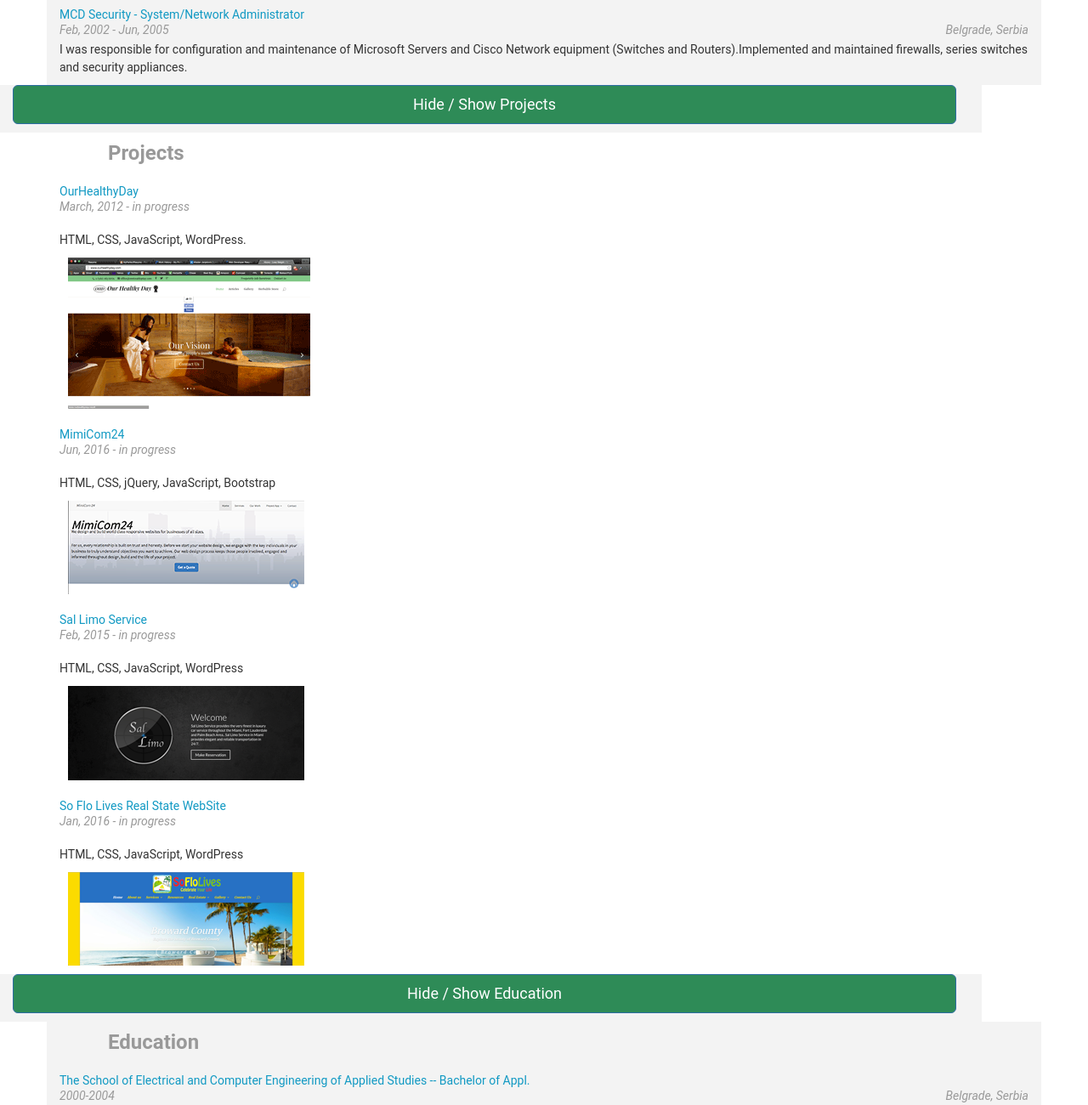
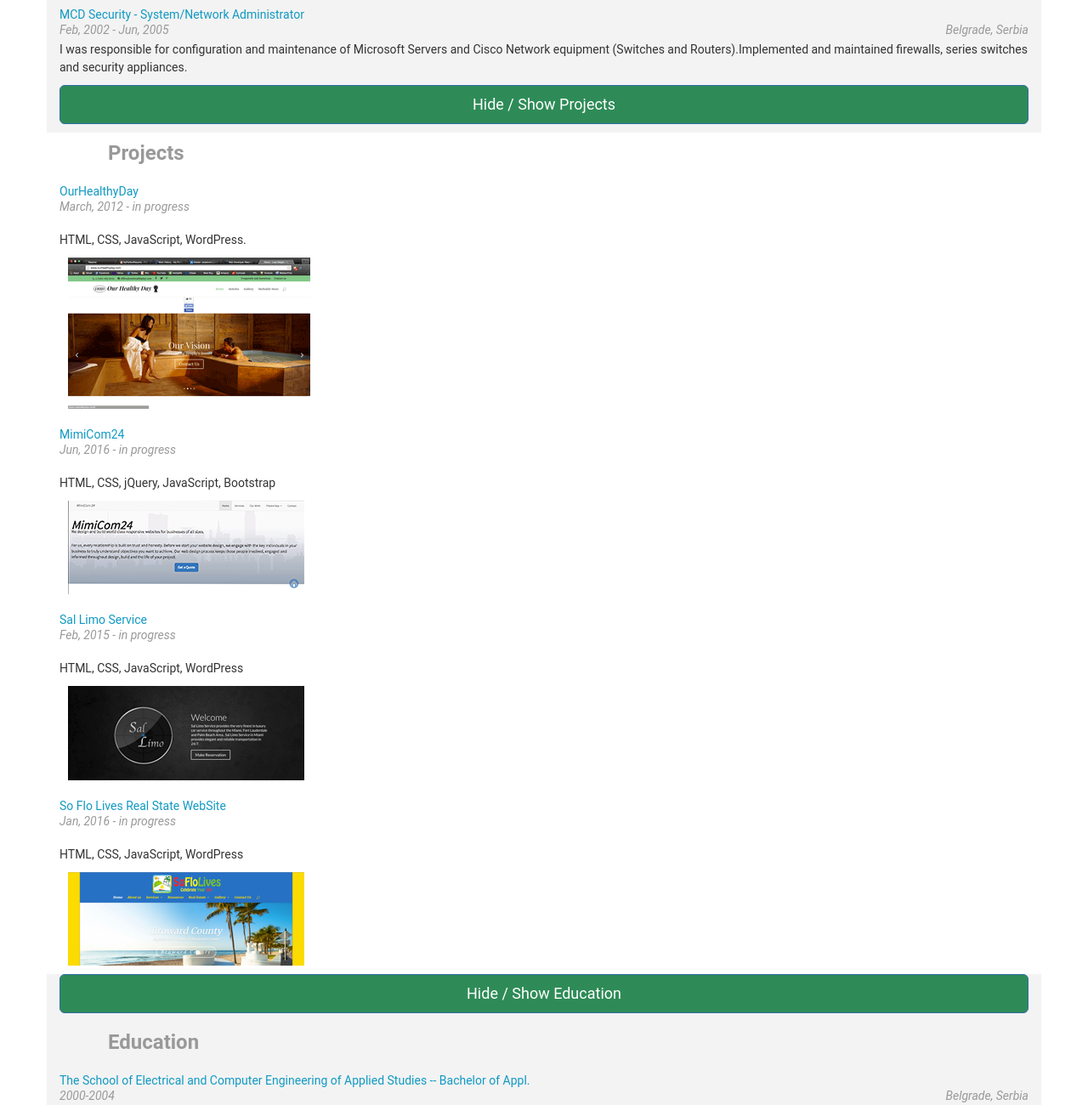
Before and after one commit to slavo3dev/slavo3dev2016, a plain HTML site: page index.html in a window 1280 px wide. Shown: the part 1066-2366 px from the top of the page at 85% size. Drawn offline with Linux system fonts and the light colour scheme; some packages are replaced by stand-ins of ours.

Commit message:
adding containter

```diff
--- a/index.html
+++ b/index.html
@@ -70,12 +70,13 @@
     </div>
   </div>
 </div>
-<div class= "row container gray">
+<div class="container">
+<div class= "row gray">
   <div class="col-md-12 col-xs-12">
       <button type="button" id="projectsButton" class="btn btn-primary btn-lg btn-block buttonPadding">Hide / Show Projects</button>
     </div>
   </div>
-
+</div>
 <div id="projects" class="container">
   <div class="row">
     <div class="col-md-12">
@@ -83,12 +84,13 @@
     </div>
   </div>
 </div>
-<div class= "row container gray">
+<div class="container">
+<div class= "row  gray">
   <div class="col-md-12 col-xs-12">
       <button type="button" id="educationButton" class="btn btn-primary btn-lg btn-block buttonPadding">Hide / Show Education</button>
     </div>
   </div>
-
+</div>
 <div id="education" class="container gray">
   <div class="row">
     <div class="col-md-12">
```
